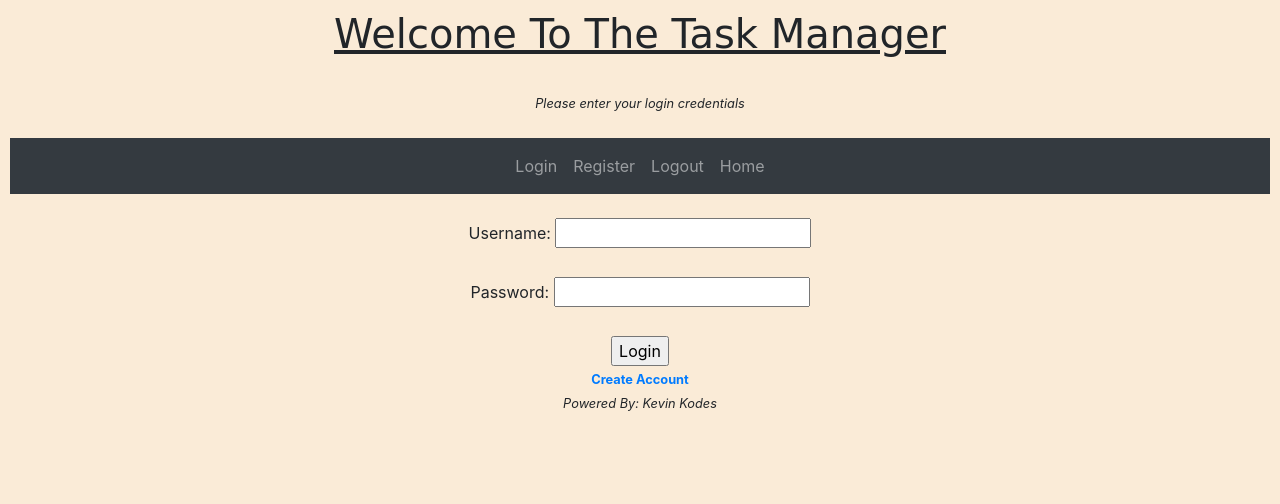
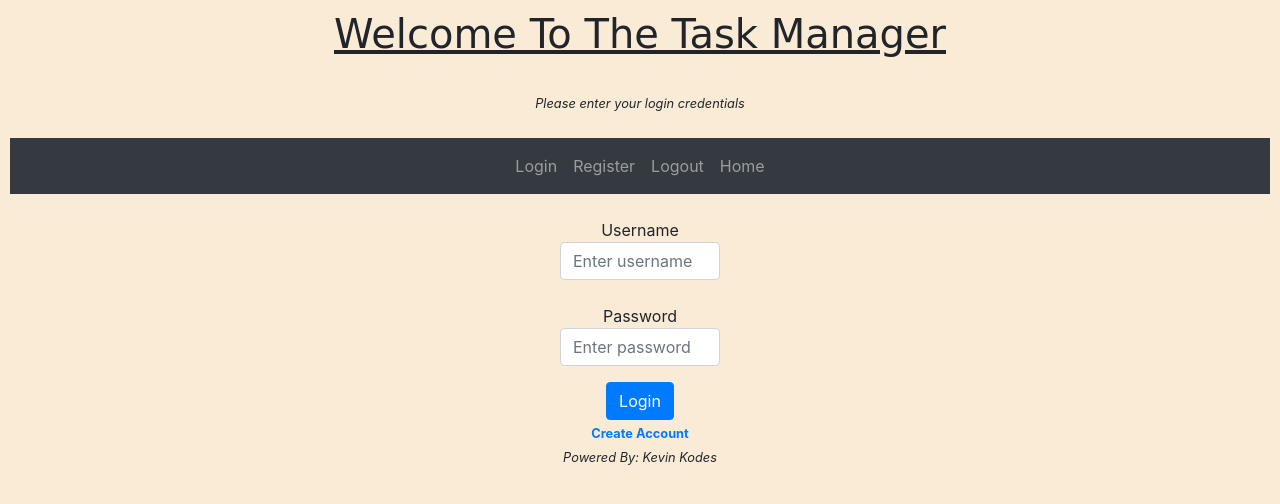
Before and after one commit to KevinOlo/Simple-CRUD-Web-App-, a Flask app: page /login/ in a window 1280 px wide. Shown: the top 504 px of the page. Run offline with Flask 3, Linux system fonts and the light colour scheme; some libraries are stand-ins or nearby versions.

Commit message:
Update login.html

```diff
--- a/Templates/login.html
+++ b/Templates/login.html
@@ -13,41 +13,41 @@
 
 
 
-
-
 {% block body %}
 
 
 
    <form style="text-align: center;" action="/login/" method="post">
-       <label for='username'>Username: </label>
-       <input type="text" name="username" id="username">
 
-        <br>
-        <br>
+       <div class="container">
+         <div class="row justify-content-center" >
+            <div class="col-2 ">
+               <label for="username" class="mb-0">Username</label>
+               <input
+                  type="text"
+                  class="form-control"
+                  id="username"
+                  name="username"
+                  placeholder="Enter username"
+               />
+               <br>
+               <label for="password" class="mb-0">Password</label>
+               <input
+                  type="password"
+                  class="form-control"
+                  id="password"
+                  name="password"
+                  placeholder="Enter password"
+               />
 
-       <label for = 'password'>Password: </label>
-       <input type="password" name="password" id="password">
-       <br>
-       <br>
-       <input type="submit" value="Login">
-       <br>
+            </div>
+         </div>
+      </div>
 
-        <center><small><b><a href="/register/">Create Account</a></b> </small></center>             <!-- "&nbsp;" for a tab space-->
+       <button type="submit" class="btn btn-primary mt-3">Login</button>
+
+        <center><small><b><a href="/register/" class="mt-3">Create Account</a></b> </small></center>             <!-- "&nbsp;" for a tab space-->
   </form>
 
 
-
-
-
-
-
-
-
-
-
-
-
-
-
 {% endblock %}
```
